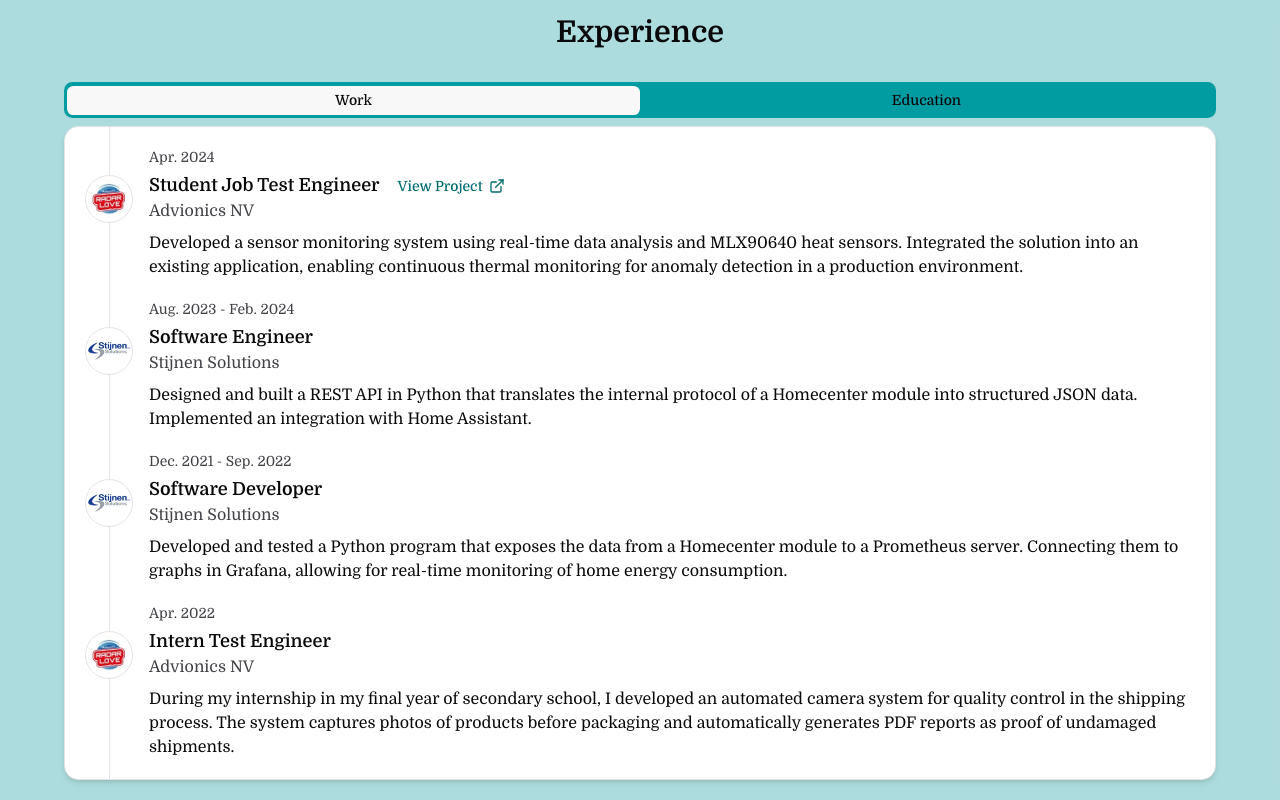
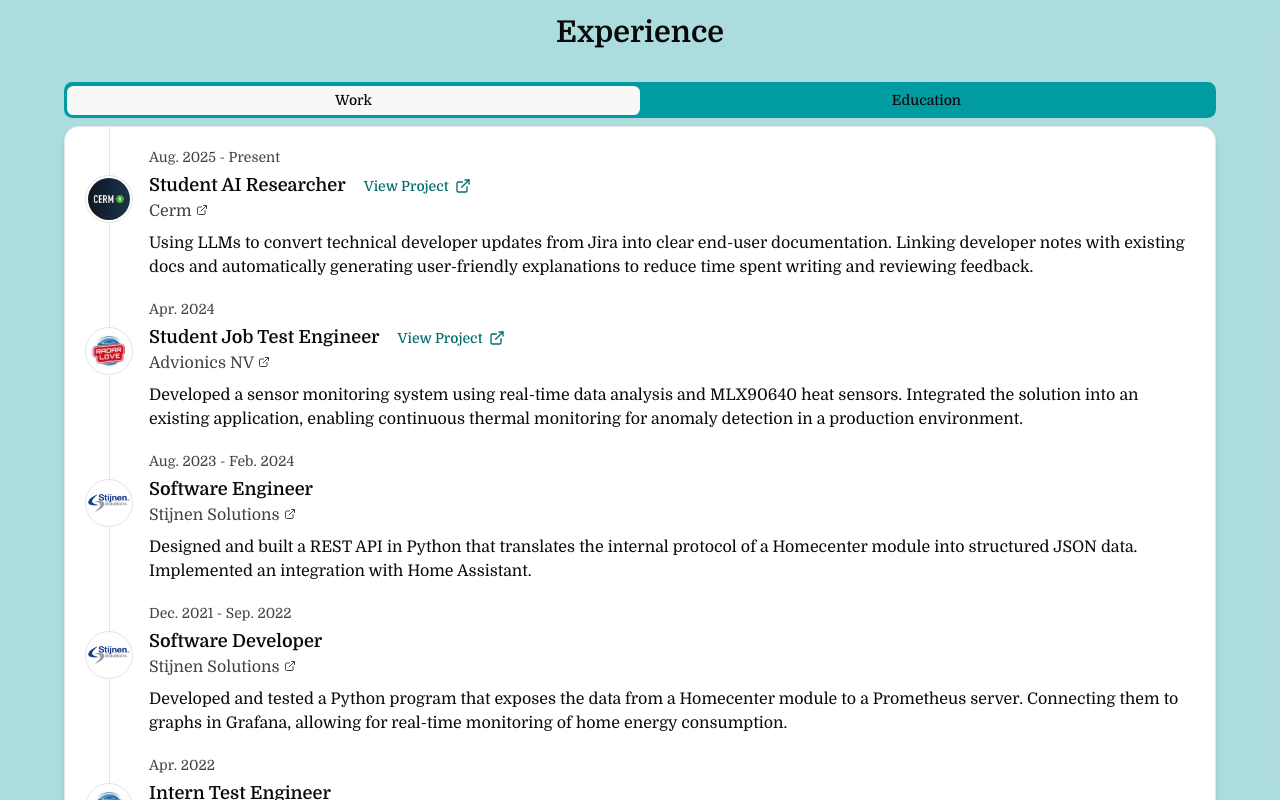
Before and after one commit to SimonStnn/website, a Next.js app: page / in a window 1280 px wide. Shown: the part 740-1540 px from the top of the page. Built offline with nearby package versions, Linux system fonts and the light colour scheme; no server answers.

Commit message:
Add CERM experience and add company URLs to timeline items

```diff
--- a/app/page.tsx
+++ b/app/page.tsx
@@ -3,6 +3,7 @@ import Image from "next/image";
 import { getFeaturedProjects } from "@/lib/projects";
 import { getAchievements } from "@/lib/achievements";
 import { Button } from "@/components/ui/button";
+import { Badge } from "@/components/ui/badge";
 import { Card, CardContent } from "@/components/ui/card";
 import ProjectCard from "@/components/project-card";
 import AchievementCard from "@/components/achievement-card";
@@ -109,7 +110,7 @@ export default async function Home() {
               <a href="#contact">Contact Me</a>
             </Button>
             <Button variant="secondary" size="lg" asChild className="hidden md:inline-flex">
-              <Link href="/resume.pdf" target="_blank">
+              <Link href="/download/resume.pdf" target="_blank" rel="noopener noreferrer">
                 Resume
                 <Download />
               </Link>
@@ -133,9 +134,20 @@ export default async function Home() {
                   <Timeline
                     items={[
                       {
+                        year: "Aug. 2025 - Present",
+                        title: "Student AI Researcher",
+                        company: "Cerm",
+                        companyUrl: "https://www.cerm.be/",
+                        logo: "/images/logos/cerm.webp",
+                        description:
+                          "Using LLMs to convert technical developer updates from Jira into clear end-user documentation. Linking developer notes with existing docs and automatically generating user-friendly explanations to reduce time spent writing and reviewing feedback.",
+                        projectLink: "https://github.com/SimonStnn/CERM-Jira-LLM-Automation",
+                      },
+                      {
                         year: "Apr. 2024",
                         title: "Student Job Test Engineer",
                         company: "Advionics NV",
+                        companyUrl: "https://www.advionics.be/",
                         logo: "/images/logos/advionics-nv.webp",
                         description:
                           "Developed a sensor monitoring system using real-time data analysis and MLX90640 heat sensors. Integrated the solution into an existing application, enabling continuous thermal monitoring for anomaly detection in a production environment.",
@@ -145,6 +157,7 @@ export default async function Home() {
                         year: "Aug. 2023 - Feb. 2024",
                         title: "Software Engineer",
                         company: "Stijnen Solutions",
+                        companyUrl: "https://stijnen.homecenter.be/",
                         logo: "/images/logos/logo-stijnen.webp",
                         description:
                           "Designed and built a REST API in Python that translates the internal protocol of a Homecenter module into structured JSON data. Implemented an integration with Home Assistant.",
@@ -153,6 +166,7 @@ export default async function Home() {
                         year: "Dec. 2021 - Sep. 2022",
                         title: "Software Developer",
                         company: "Stijnen Solutions",
+                        companyUrl: "https://stijnen.homecenter.be/",
                         logo: "/images/logos/logo-stijnen.webp",
                         description:
                           "Developed and tested a Python program that exposes the data from a Homecenter module to a Prometheus server. Connecting them to graphs in Grafana, allowing for real-time monitoring of home energy consumption.",
@@ -161,6 +175,7 @@ export default async function Home() {
                         year: "Apr. 2022",
                         title: "Intern Test Engineer",
                         company: "Advionics NV",
+                        companyUrl: "https://www.advionics.be/",
                         logo: "/images/logos/advionics-nv.webp",
                         description:
                           "During my internship in my final year of secondary school, I developed an automated camera system for quality control in the shipping process. The system captures photos of products before packaging and automatically generates PDF reports as proof of undamaged shipments.",
@@ -178,8 +193,9 @@ export default async function Home() {
                       {
                         year: "2023 - 2026",
                         title:
-                          "Electronics \u2013 ICT \u2013 Specialization in Software Engineering & AI",
+                          "Computer Science \u2013 Specialization in Software Engineering & AI",
                         company: "Vives University of Applied Sciences \u2013 Bruges, Belgium",
+                        companyUrl: "https://www.vives.be/en",
                         logo: "/images/logos/vives.webp",
                         description: "Specialized in Software Engineering & AI.",
                       },
@@ -187,6 +203,7 @@ export default async function Home() {
                         year: "Sep. 2023 - Dec. 2023",
                         title: "Graduate Programming",
                         company: "HOWEST \u2013 Bruges, Belgium",
+                        companyUrl: "https://www.howest.be/en",
                         logo: "/images/logos/howest.webp",
                         description:
                           "Evening school program focused on programming and software development & Git.",
@@ -195,6 +212,7 @@ export default async function Home() {
                         year: "2021 - 2023",
                         title: "Internet of Things",
                         company: "KTA Brugge \u2013 Bruges, Belgium",
+                        companyUrl: "https://www.ktabrugge.be/home/",
                         logo: "/images/logos/kta-brugge.webp",
                         description:
                           "Secondary education with a focus on Internet of Things (IoT) technologies.",
@@ -291,6 +309,29 @@ export default async function Home() {
               me coming back. Plus, debugging code after a good game always feels easier somehow.
             </p>
           </div>
+
+          {/* Soft Skills */}
+          <div className="mt-10">
+            <h3 className="mb-4 text-2xl font-bold">Soft Skills</h3>
+            <div className="flex flex-wrap gap-2">
+              {[
+                "Communication",
+                "Problem-solving",
+                "Ownership",
+                "Teamwork",
+                "Initiative",
+                "Adaptability",
+                "Time management",
+                "Analytical thinking",
+                "Curiosity",
+                "Attention to detail",
+              ].map((skill) => (
+                <Badge key={skill} variant="secondary" className="px-3 py-1">
+                  {skill}
+                </Badge>
+              ))}
+            </div>
+          </div>
         </div>
       </section>
 
--- a/components/timeline.tsx
+++ b/components/timeline.tsx
@@ -11,12 +11,14 @@ interface TimelineItemProps {
   description: string;
   logo?: string;
   projectLink?: string;
+  companyUrl?: string;
 }
 
 export function TimelineItem({
   year,
   title,
   company,
+  companyUrl,
   description,
   logo,
   projectLink,
@@ -52,14 +54,32 @@ export function TimelineItem({
         <h3 className="text-lg font-semibold">{title}</h3>
         {projectLink && (
           <Button variant="link" size="sm" className="h-full" asChild>
-            <Link href={projectLink}>
+            <Link
+              href={projectLink}
+              target={projectLink.startsWith("http") ? "_blank" : undefined}
+              rel={projectLink.startsWith("http") ? "noopener noreferrer" : undefined}
+            >
               View Project
               <ExternalLink className="size-4" />
             </Link>
           </Button>
         )}
       </div>
-      <p className="text-muted-foreground mb-2">{company}</p>
+      <p className="text-muted-foreground mb-2">
+        {companyUrl ? (
+          <Link
+            href={companyUrl}
+            target="_blank"
+            rel="noopener noreferrer"
+            className="underline-offset-4 hover:underline"
+          >
+            {company}
+            <ExternalLink className="ml-1 inline size-3 align-baseline" />
+          </Link>
+        ) : (
+          company
+        )}
+      </p>
       <p>{description}</p>
     </div>
   );
--- a/next.config.ts
+++ b/next.config.ts
@@ -7,7 +7,12 @@ import { siteConfig } from "./lib/config";
 const siteUrlDomain = new URL(siteConfig.url).hostname;
 
 // Common domains for images
-const commonDomains = ["github.githubassets.com", "colorsplash.vercel.app"];
+const commonDomains = [
+  "github.githubassets.com",
+  "github.com",
+  "colorsplash.vercel.app",
+  "flagcdn.com",
+];
 const domains = ["localhost", siteUrlDomain, ...commonDomains];
 
 const nextConfig: NextConfig = {
```
Also changed, not shown: public/images/logos/cerm.webp (added).
